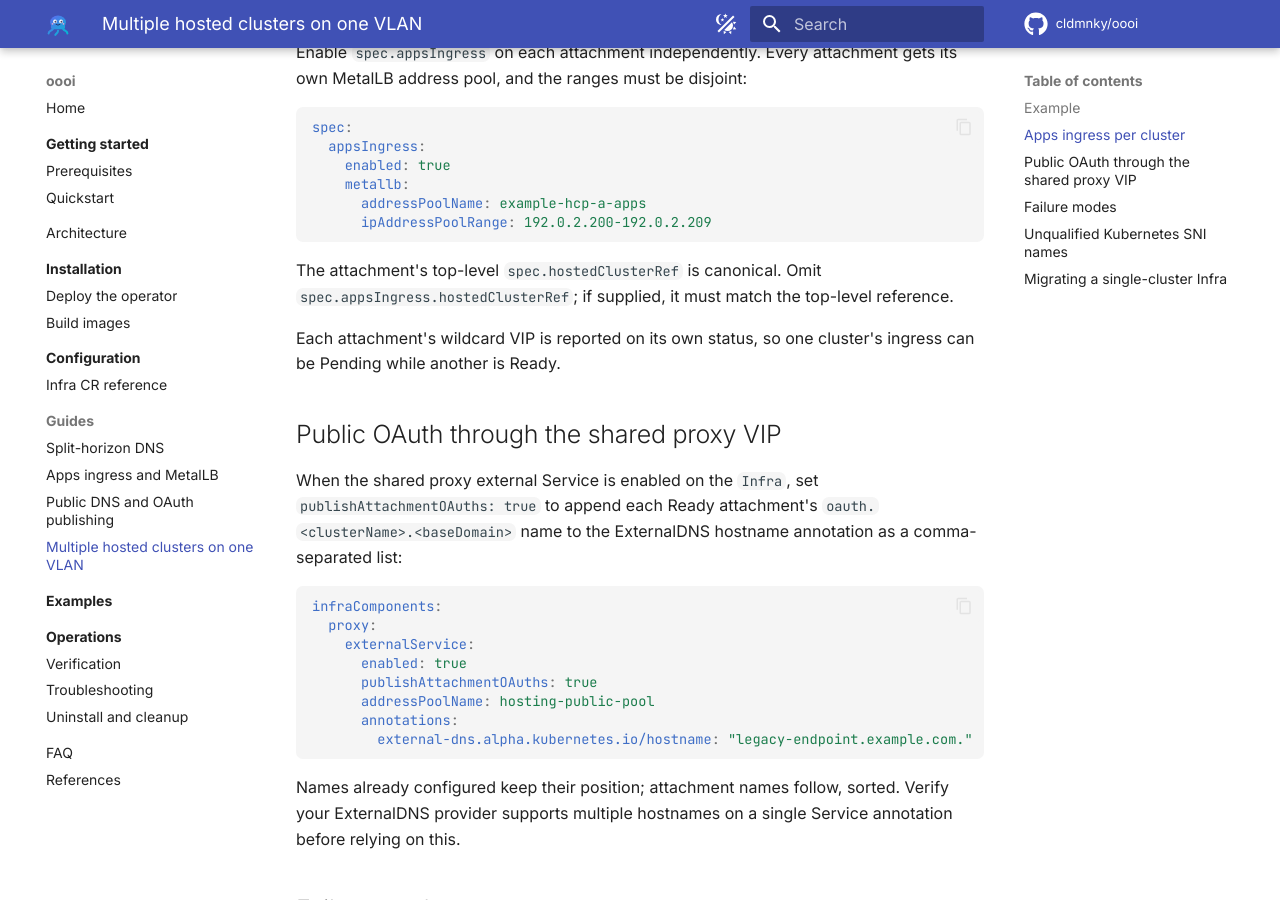
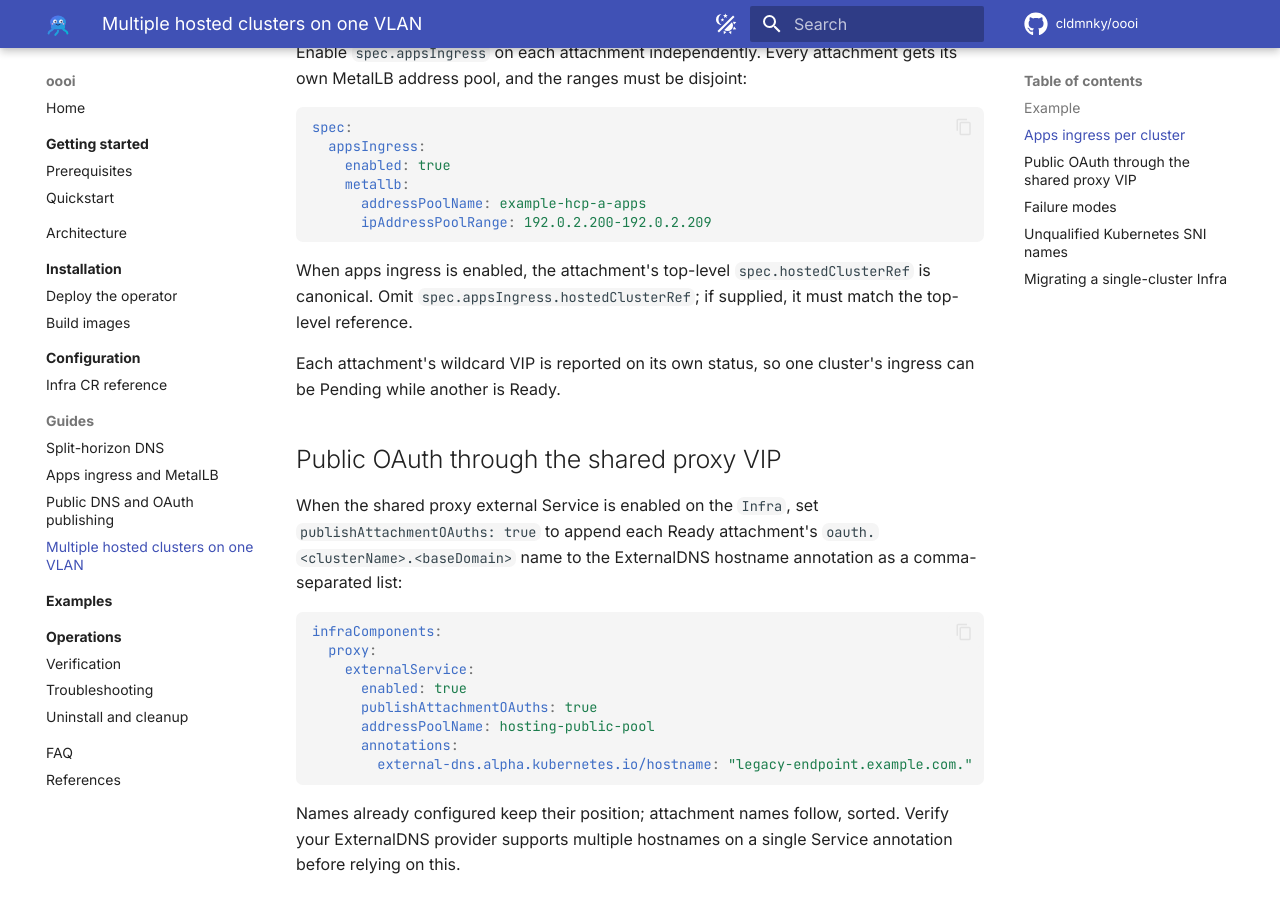
Before and after one commit to cldmnky/oooi, an MkDocs documentation site: the page built from website/docs/guides/multi-cluster.md, in a window 1280 px wide and 900 px high, scrolled down 1976 px. Built offline with MkDocs 1.6.1 and Material for MkDocs 9.7.7, drawn with Linux system fonts in a browser that asks for light colours; a script that is not in the unit is left out; comment, search, counter and statistics services are not loaded.

Commit message:
clarify attachment ingress reference docs

````diff
--- a/website/docs/guides/multi-cluster.md
+++ b/website/docs/guides/multi-cluster.md
@@ -95,9 +95,9 @@ spec:
       ipAddressPoolRange: 192.0.2.200-192.0.2.209
 ```
 
-The attachment's top-level `spec.hostedClusterRef` is canonical. Omit
-`spec.appsIngress.hostedClusterRef`; if supplied, it must match the top-level
-reference.
+When apps ingress is enabled, the attachment's top-level
+`spec.hostedClusterRef` is canonical. Omit `spec.appsIngress.hostedClusterRef`;
+if supplied, it must match the top-level reference.
 
 Each attachment's wildcard VIP is reported on its own status, so one cluster's
 ingress can be Pending while another is Ready.
````
Also changed, not shown: website/docs/configuration/infra-reference.md (+1 -1 lines).
